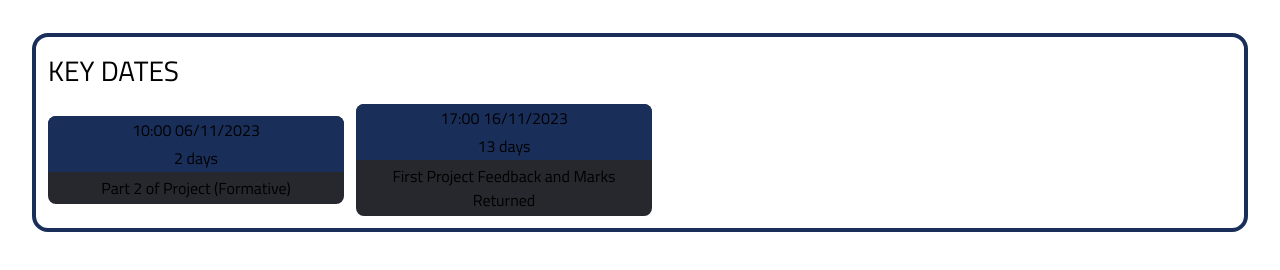
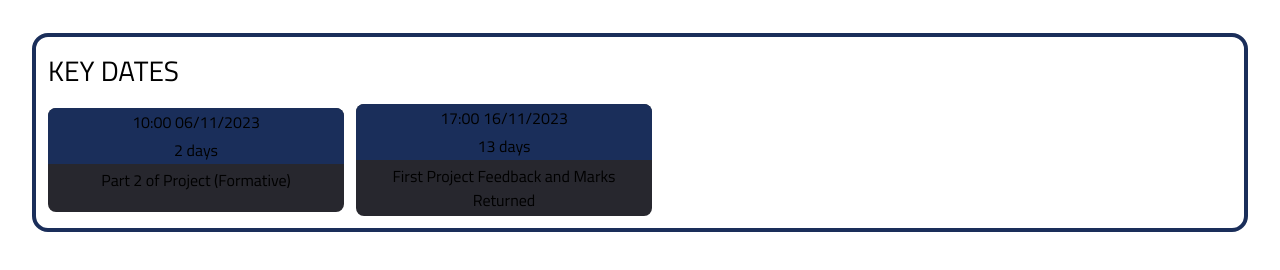
Before and after one commit to vl35c/106, a plain HTML site: page pages/101/101.html in a window 1280 px wide. Shown: the part 264-534 px from the top of the page. Drawn offline with Linux system fonts and the light colour scheme.

Commit message:
Update style.css

```diff
--- a/style.css
+++ b/style.css
@@ -546,6 +546,7 @@ a {
   display: flex;
   flex-direction: column;
   align-items: center;
+  min-height: 48px;
 }
 
 .date-content p {
```
